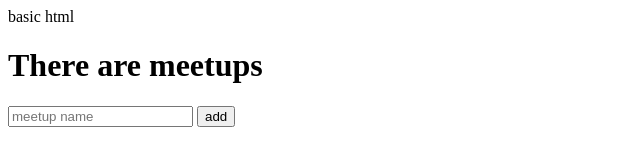
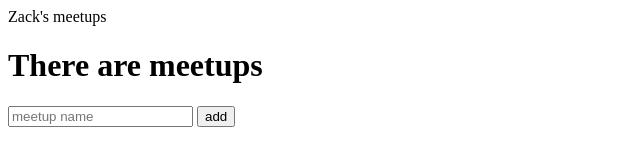
Before and after one commit to znagler/mean_crud, a website: page client/views/index.html in a window 1280 px wide. Shown: the full height of the page, 0-640 px from the left. Drawn offline with nearby package versions, Linux system fonts and the light colour scheme; some packages are replaced by stand-ins of ours; no server answers; files whose address does not match are found by name.

Commit message:
change title

```diff
--- a/client/views/index.html
+++ b/client/views/index.html
@@ -5,7 +5,7 @@
 	<body>
 		<script src="https://ajax.googleapis.com/ajax/libs/angularjs/1.3.11/angular.js"></script>
 		<script src="https://ajax.googleapis.com/ajax/libs/angularjs/1.3.11/angular-resource.js"></script>
-		<p>basic html</p>
+		<p>Zack's meetups</p>
 		<div ng-controller="meetupsController">
 			<h1> There are {{meetups.length}} meetups</h1>
 			<ul>
```
